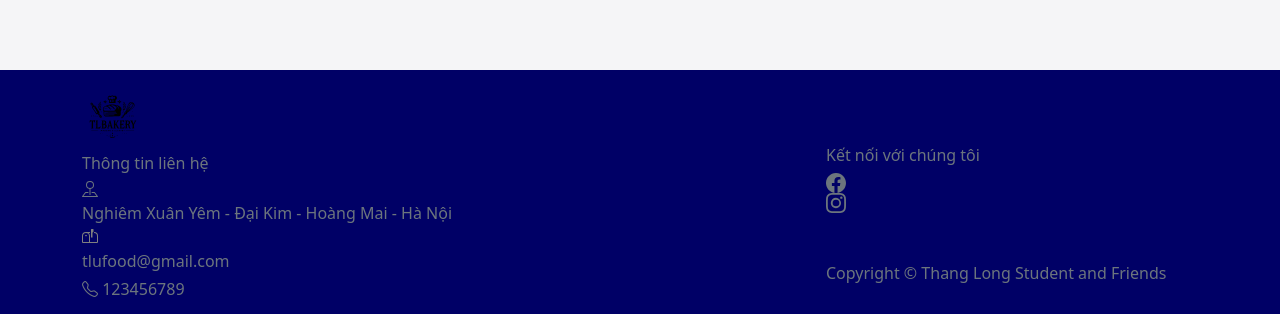
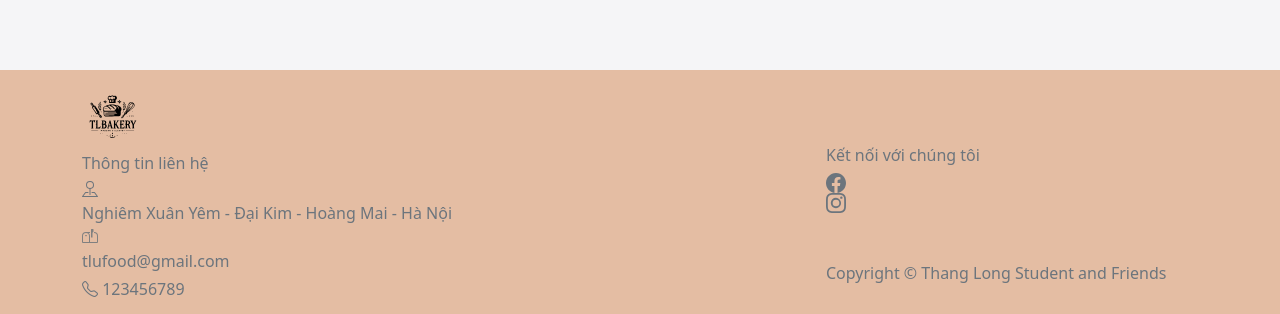
Before and after one commit to namdo21917/bakery-web, a React (Vite) app in the folder frontend/: page / in a window 1280 px wide. Shown: the part 483-797 px from the top of the page. Built offline with nearby package versions, Linux system fonts and the light colour scheme; no server answers.

Commit message:
Update Footer.jsx

```diff
--- a/frontend/src/components/Footer.jsx
+++ b/frontend/src/components/Footer.jsx
@@ -8,7 +8,7 @@ function Footer() {
             <div
                 className="mt-5 footer"
                 style={{
-                    backgroundColor: "#000066",
+                    backgroundColor: "#e4bda3",
                 }}
             >
                 <Container className="pt-3 pb-3">
```
